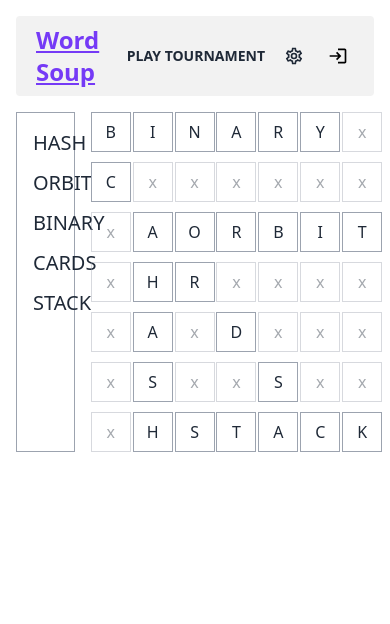
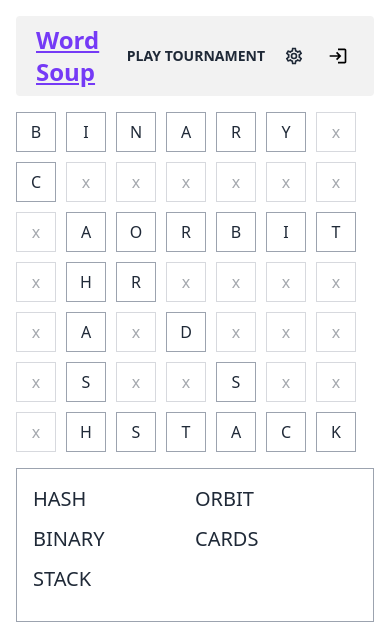
Before and after one commit to LuzAramburo/word-search, a React (Vite) app: page / in a window 390 px wide. Shown: the top 624 px of the page. Built offline with nearby package versions, Linux system fonts and the light colour scheme; no server answers.

Commit message:
Css for mobile

```diff
--- a/src/components/grid/Grid.tsx
+++ b/src/components/grid/Grid.tsx
@@ -4,7 +4,7 @@ import { useAppSelector } from '@/store/hooks.ts';
 export const Grid = () => {
   const { size, grid } = useAppSelector(state => state.game);
   return (
-    <div className="col-span-4" >
+    <div className="md:col-span-4">
       <div
         className="inline-grid gap-2.5"
         style={{
--- a/src/components/wordList/WordList.tsx
+++ b/src/components/wordList/WordList.tsx
@@ -4,7 +4,7 @@ import { useAppSelector } from '@/store/hooks.ts';
 export const WordList = () => {
   const wordsList = useAppSelector(state => state.game.wordList);
   return (
-    <ul className="grid-span-1 border border-gray-400 p-4">
+    <ul className="md:col-span-1 border border-gray-400 p-4 grid grid-cols-2 md:grid-cols-1 md:order-first">
       { wordsList.length > 0 && wordsList.map((item, index) => (
         <li
           className={classNames('text-xl mb-3 uppercase decoration-[3px]', { 'line-through': item.found })}
--- a/src/pages/SingleGame.tsx
+++ b/src/pages/SingleGame.tsx
@@ -38,9 +38,9 @@ function SingleGame() {
         init={particlesInit}
         options={confettiOptions}
       />}
-      <div className="grid grid-cols-5 gap-4">
+      <div className="grid grid-cols-1 md:grid-cols-5 gap-4">
+        <Grid />
         <WordList/>
-        <Grid />
       </div>
       {gameSettingsDialog && <GameSettingsDialog/>}
       {winnerDialog && <WinnerDialog
```
